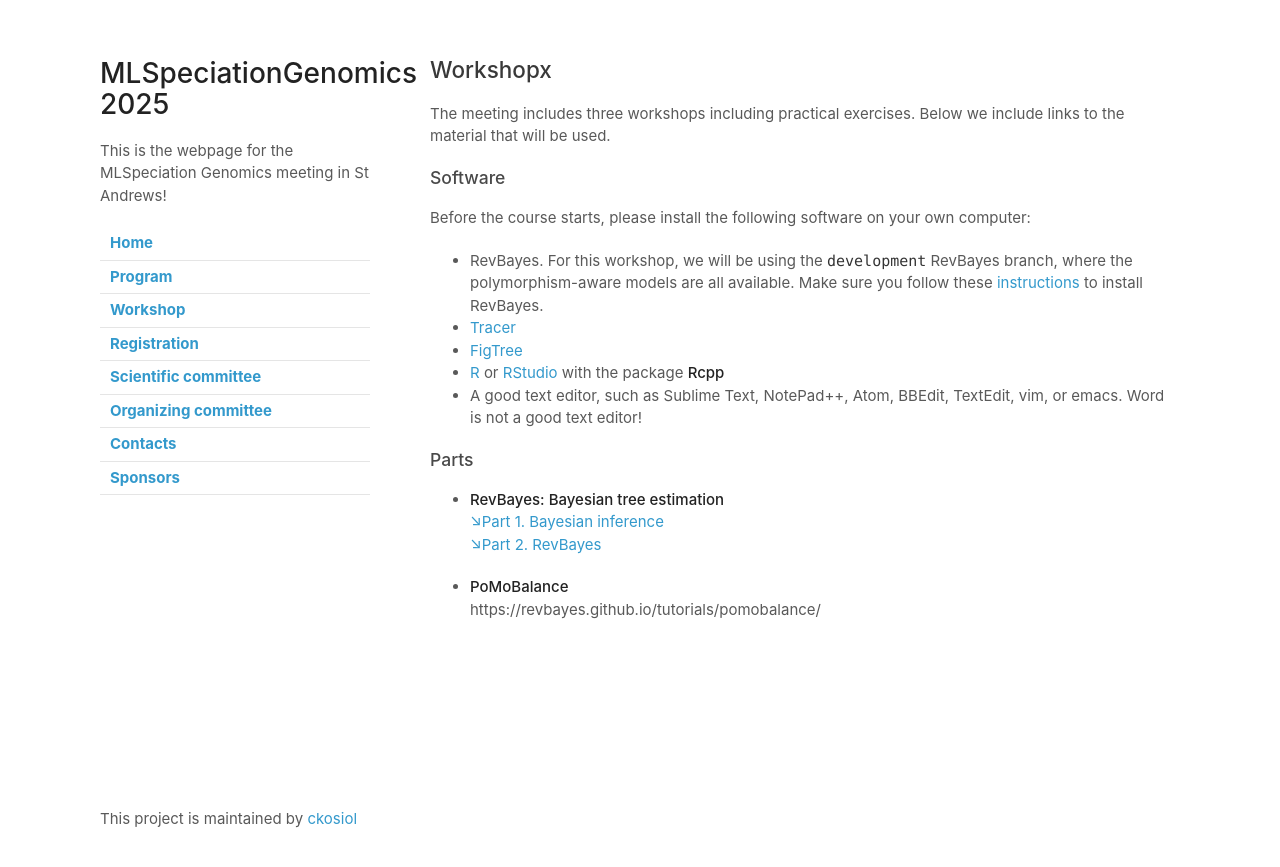
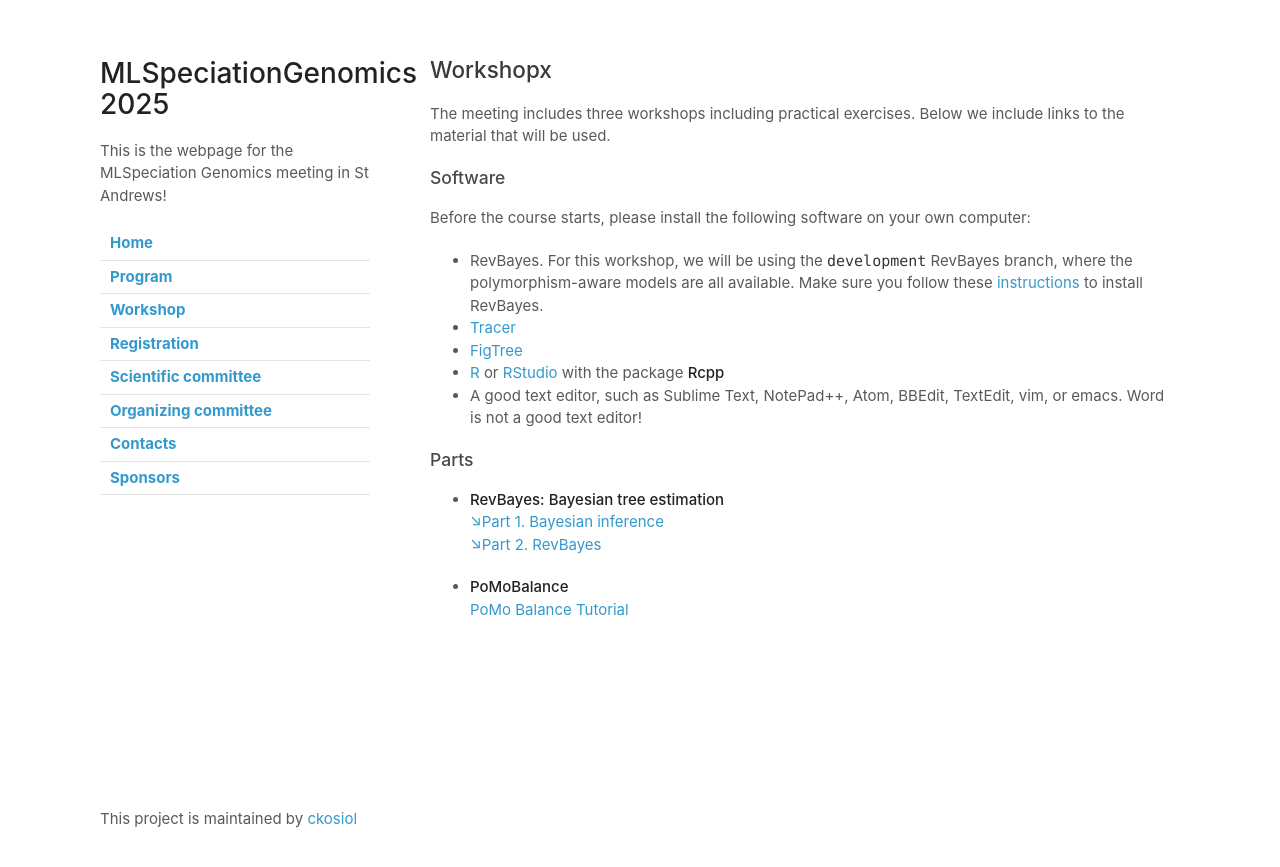
Before and after one commit to ckosiol/MLSpeciationGenomics, a Jekyll site: the page built from workshop.md, in a window 1280 px wide. Shown: the top 867 px of the page. Built offline with Jekyll 4.4.1, drawn with Linux system fonts in a browser that asks for light colours; our own code applies the rules of GitHub Pages for plain Markdown files.

Commit message:
Update workshop.md

```diff
--- a/workshop.md
+++ b/workshop.md
@@ -19,5 +19,5 @@ Before the course starts, please install the following software on your own comp
 [&#8600;Part 2. RevBayes](/assets/session1/2.pdf)<br/>
 
 * **PoMoBalance**<br/>
-https://revbayes.github.io/tutorials/pomobalance/
+[PoMo Balance Tutorial](https://revbayes.github.io/tutorials/pomobalance/)
 <br/>
```
